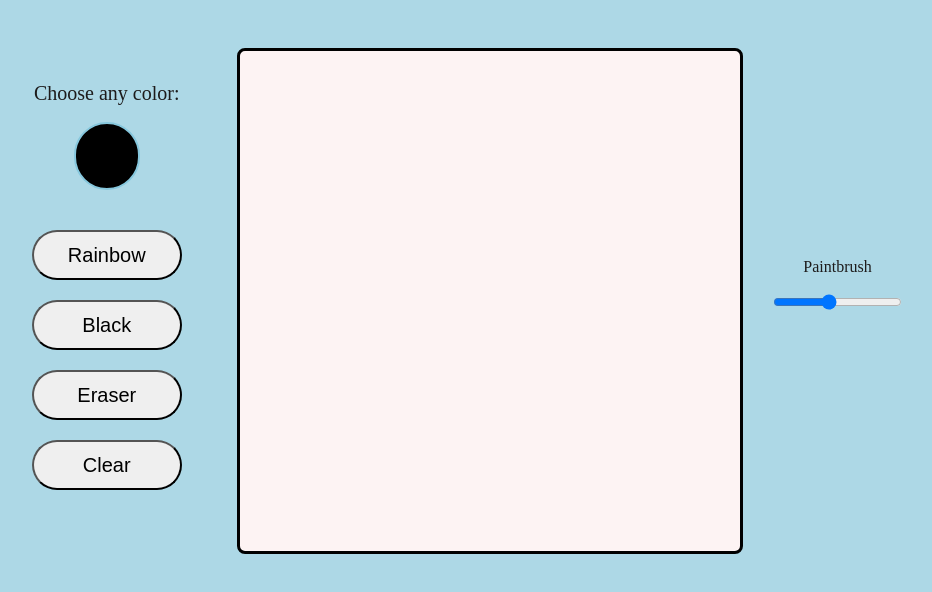
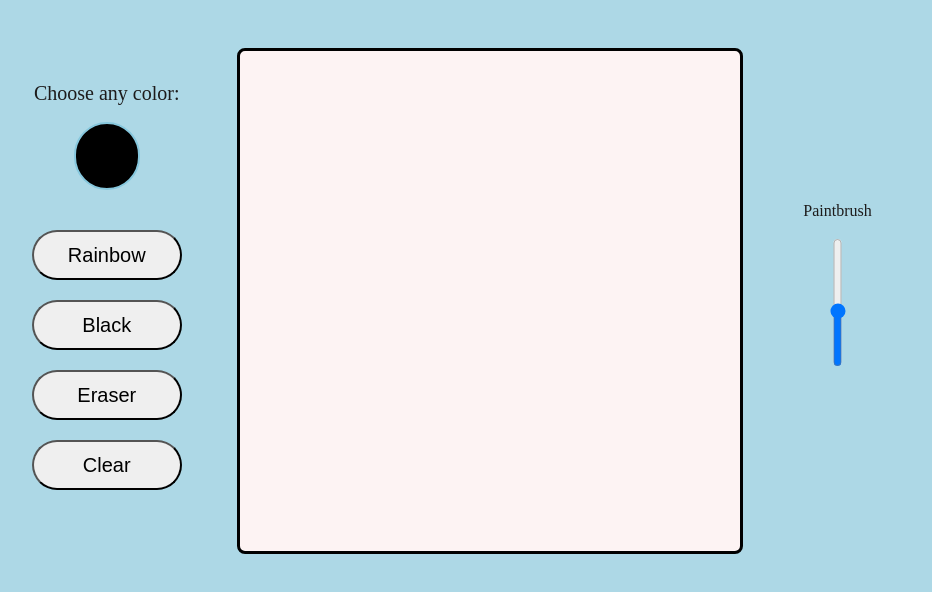
Before and after one commit to KirillEfirov/Etch-a-Sketch, a plain HTML site: page index.html in a window 1280 px wide. Shown: the part 118-710 px from the top of the page, without its empty margins (186-1118 px from the left). Drawn offline with Linux system fonts and the light colour scheme.

Commit message:
Input with range attribute has vertical orient

```diff
--- a/styles.css
+++ b/styles.css
@@ -19,6 +19,11 @@ span {
 h1 {
     margin-top: 70px;
 }
+
+input[type="range"] {
+    writing-mode: bt-lr;
+    -webkit-appearance: slider-vertical;
+  }
 
 .mainContainer {
     display: flex;
```
